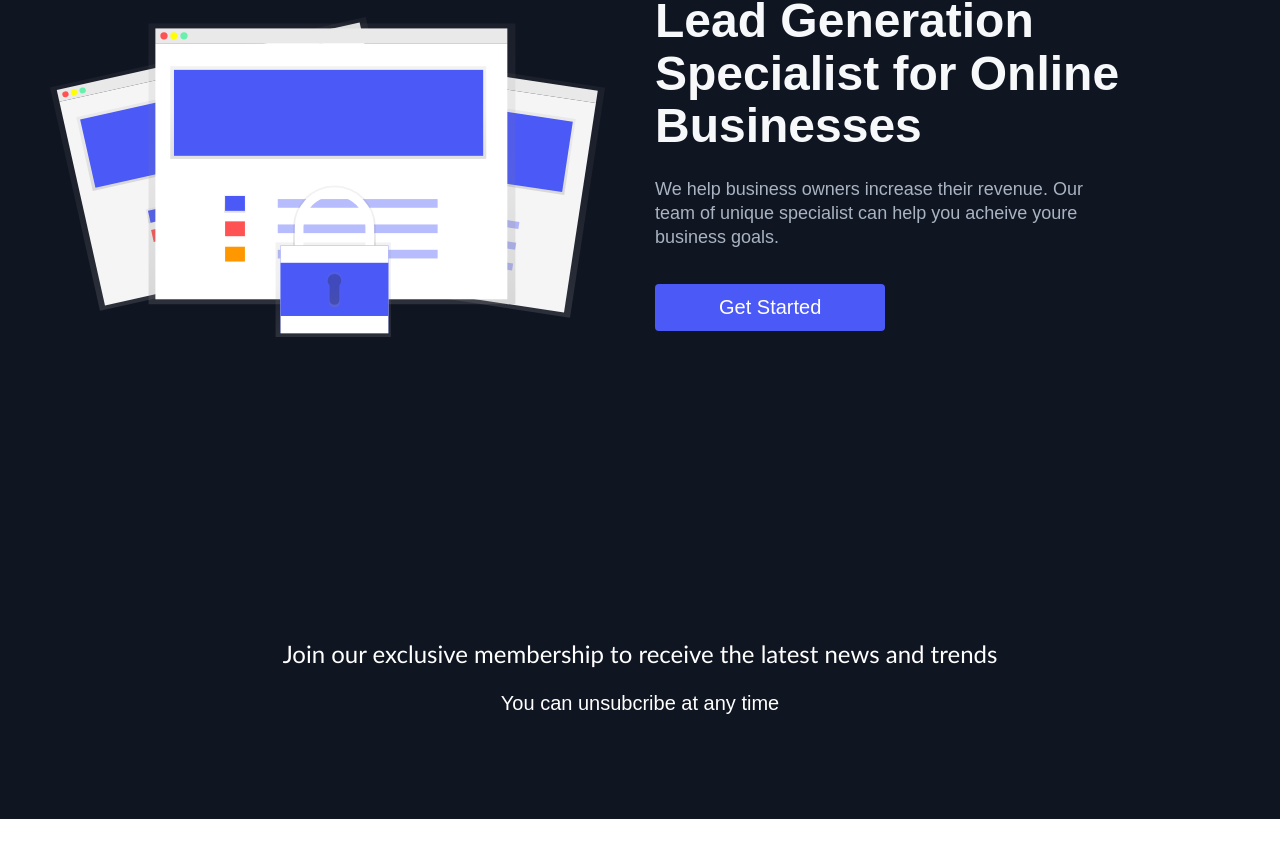
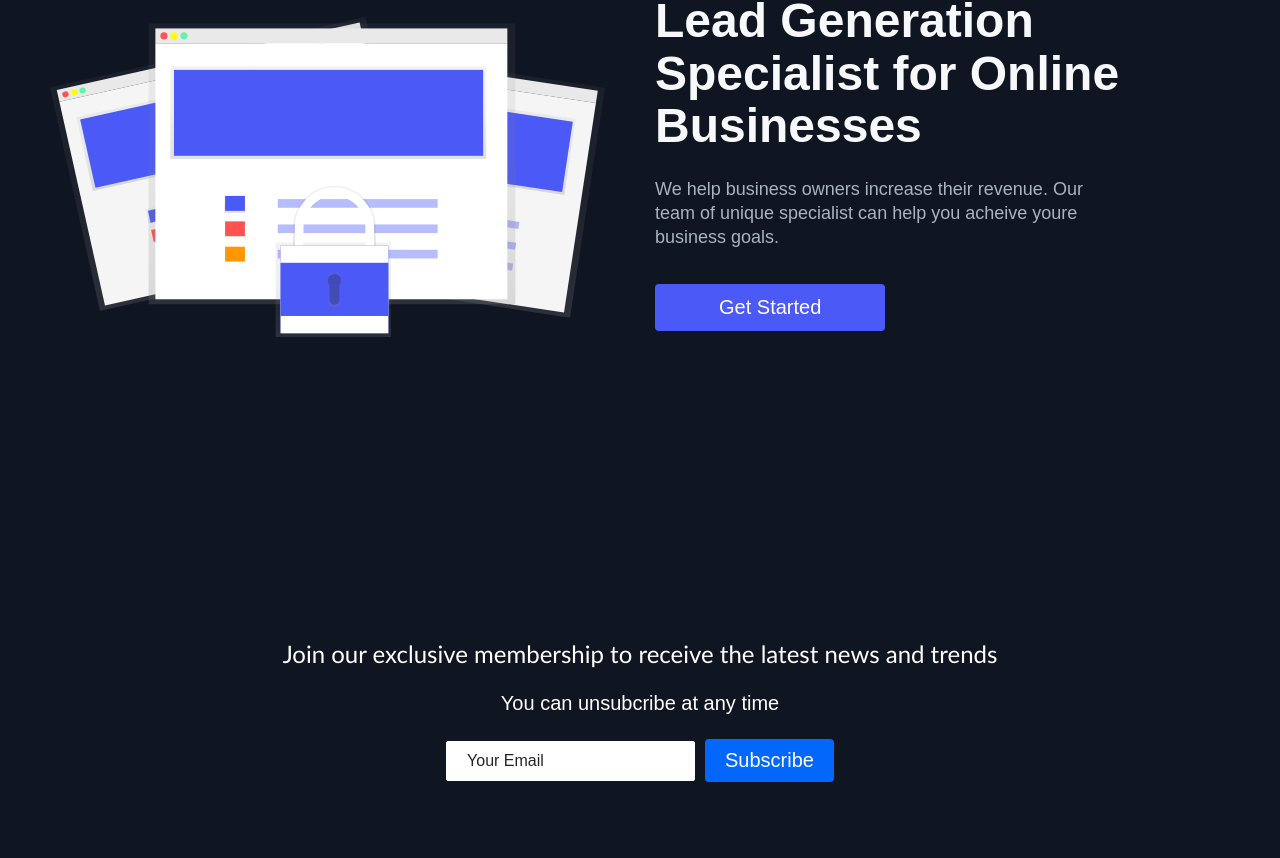
Before and after one commit to hvoyka/react-ultra, a React (Create React App) app: page / in a window 1280 px wide. Shown: the part 2594-3452 px from the top of the page. Before the commit the page ends 3413 px from the top, so only its background shows below. Built offline with nearby package versions, Linux system fonts and the light colour scheme; the HTML template or start-up script is replaced by a standard one.

Commit message:
add subscribe form to footer

```diff
--- a/src/components/Footer/Footer.elements.js
+++ b/src/components/Footer/Footer.elements.js
@@ -29,3 +29,32 @@
    margin-bottom: 24px;
    font-size: 20px;
 `;
+
+export const Form = styled.form`
+  display:flex;
+  justify-content: center;
+  align-items: center;
+
+  @media screen and (max-width: 820px){
+    flex-direction: column;
+    width: 80%;
+  }
+`;
+
+export const FormInput = styled.input`
+  padding: 10px 20px;
+  border-radius: 2px;
+  margin-right: 10px;
+  outline: none;
+  border: none;
+  font-size: 16px;
+  border: 1px solid #fff;
+
+  &::placeholder{
+    color: #242424;
+  }
+  @media screen and (max-width: 820px){
+    width: 100%;
+    margin: 0 0 16px 0;
+  }
+`;
--- a/src/components/Footer/Footer.js
+++ b/src/components/Footer/Footer.js
@@ -1,5 +1,6 @@
 import React from 'react';
-import {FooterContainer, FooterSubscription, FooterSubHeading, FooterSubText} from './Footer.elements';
+import { Button } from '../../globalStyles';
+import { FooterContainer, FooterSubscription, FooterSubHeading, FooterSubText, Form, FormInput } from './Footer.elements';
 
 const Footer = () => {
   return (
@@ -9,6 +10,10 @@
           Join our exclusive membership to receive the latest news and trends
         </FooterSubHeading>
         <FooterSubText>You can unsubcribe at any time</FooterSubText>
+        <Form>
+          <FormInput name="email" type="email" placeholder="Your Email" />
+          <Button fontBig>Subscribe</Button>
+        </Form>
       </FooterSubscription>
     </FooterContainer>
   )
```
